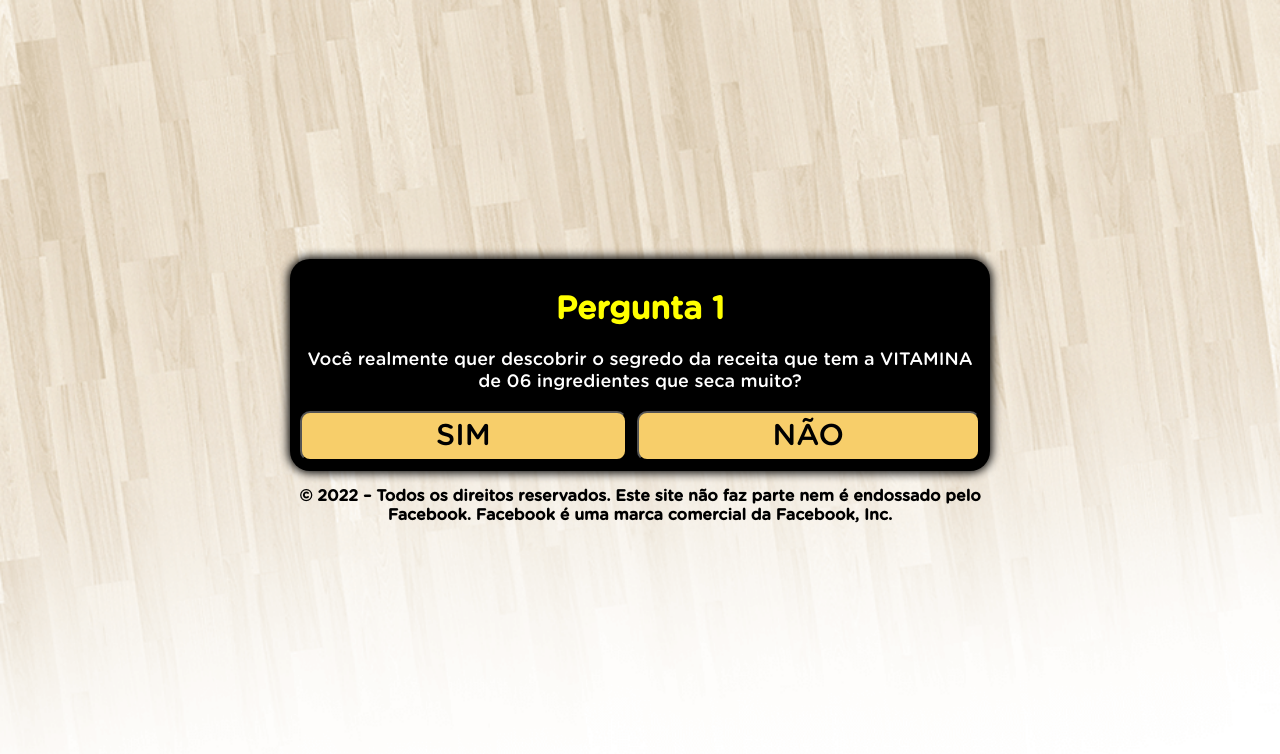
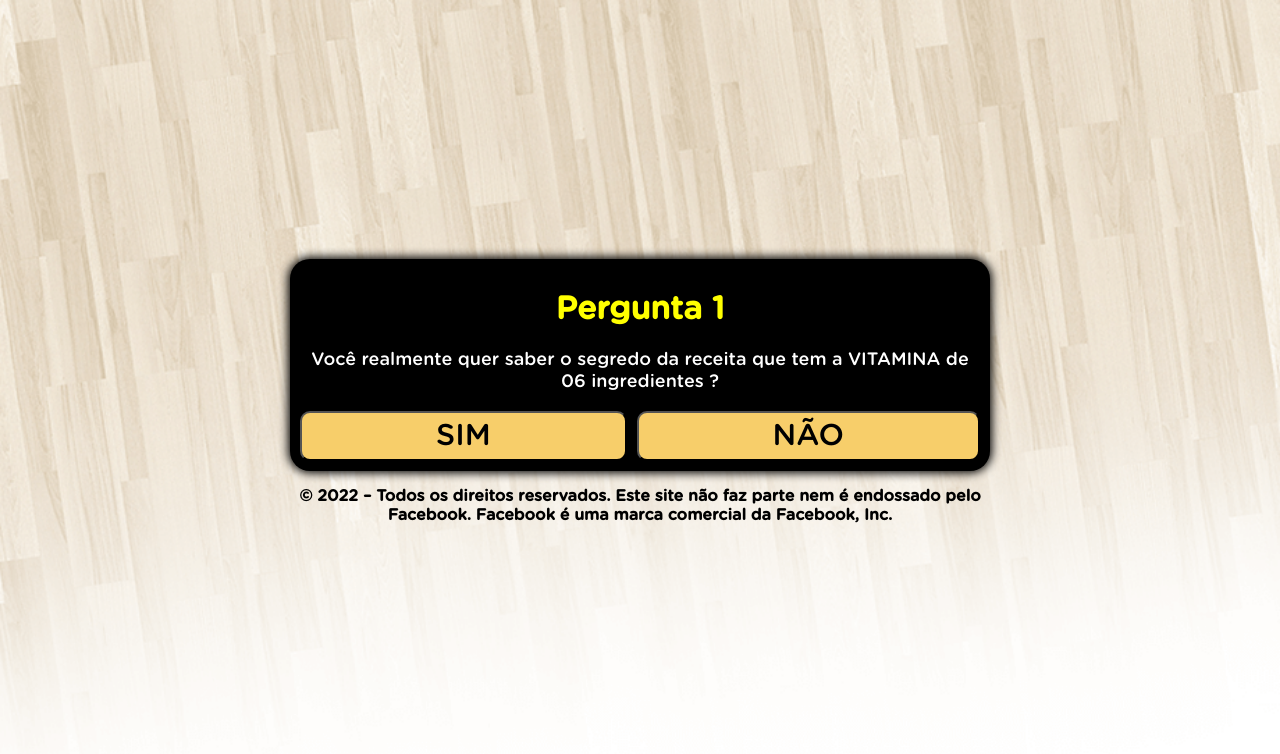
Before and after one commit to junioramarilia/-protocolo-zero-barriga-saibamais.site, a plain HTML site: page psq/index.html in a window 1280 px wide. Drawn offline with Linux system fonts and the light colour scheme.

Commit message:
Update index.html

```diff
--- a/psq/index.html
+++ b/psq/index.html
@@ -102,7 +102,7 @@ src="https://www.facebook.com/tr?id=1961726080677043&ev=AddToCart&noscript=1"
 <div id="primeira">
 <div class="question">
 <h1>Pergunta 1</h1>
-<p>Você realmente quer descobrir o segredo da receita que tem a VITAMINA de 06 ingredientes que seca muito?</p>
+<p>Você realmente quer saber o segredo da receita que tem a VITAMINA de 06 ingredientes ?</p>
 </div>
 <div class="answer">
 <button class="btn" onclick="segunda()">SIM</button>
```
